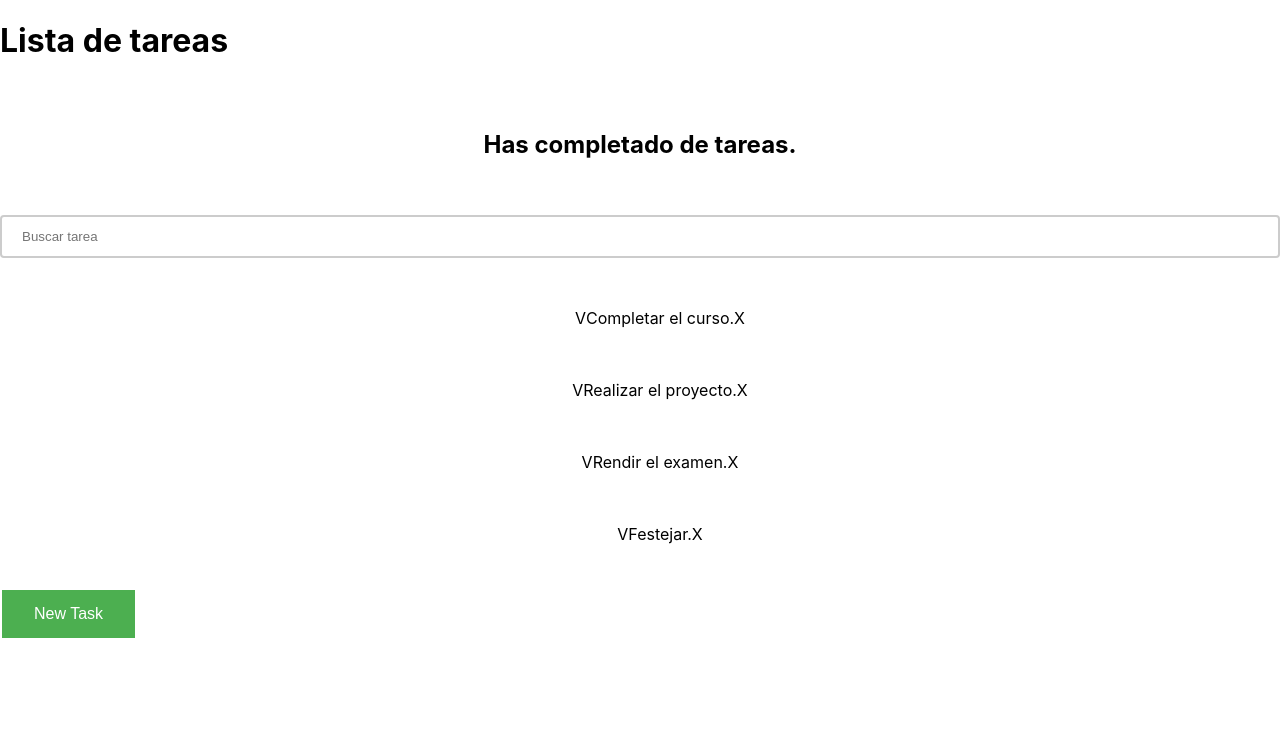
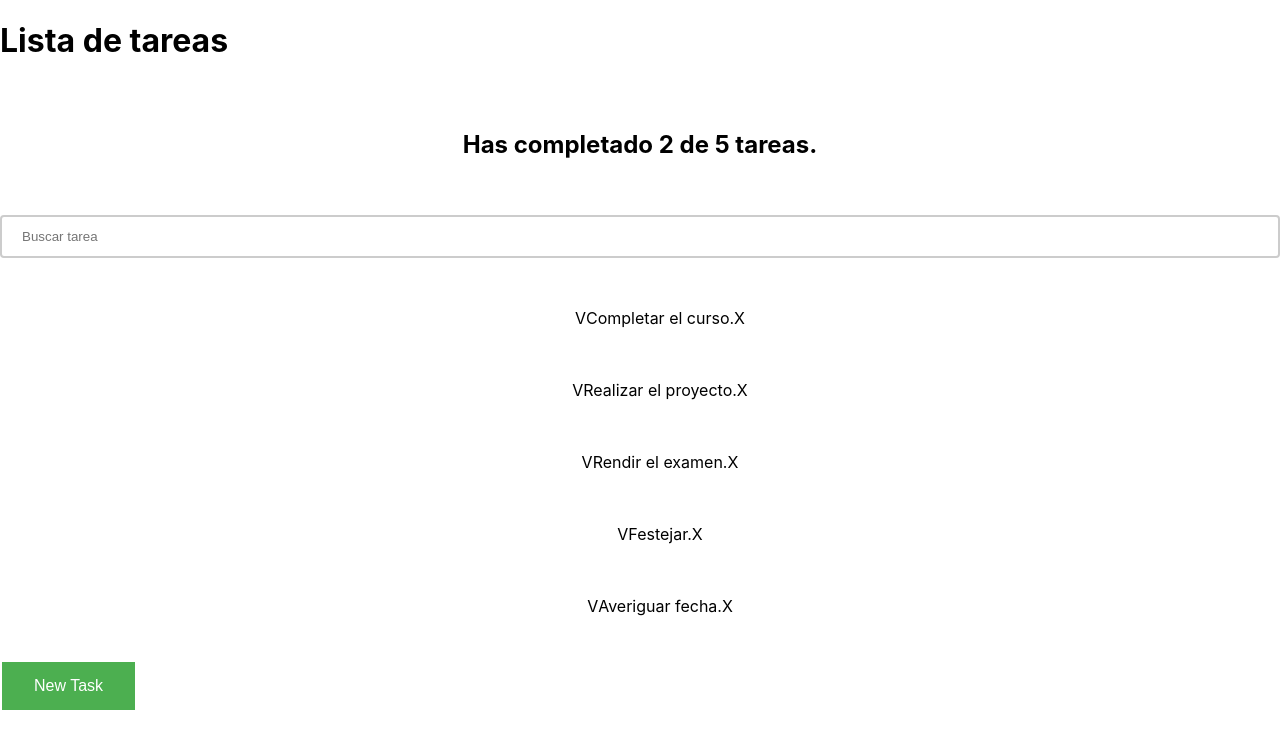
Before and after one commit to UboldiTIC/ordenate, a React (Create React App) app: page / in a window 1280 px wide. Shown: the top 748 px of the page. Built offline with nearby package versions, Linux system fonts and the light colour scheme.

Commit message:
Update App and TaskSearch with input event

```diff
--- a/src/App.js
+++ b/src/App.js
@@ -7,18 +7,56 @@ import { CreateTaskButton } from './CreateTaskButton';
 
 const defaultTasks = [
   { text: 'Completar el curso.', completed: true },
-  { text: 'Realizar el proyecto.', completed: true },
+  { text: 'Realizar el proyecto.', completed: false },
   { text: 'Rendir el examen.', completed: false },
   { text: 'Festejar.', completed: false },
+  { text: 'Averiguar fecha.', completed: true },
 ];
 
 function App() {
+
+  // CREAMOS UN ESTADO para las tareas a partir de useState
+  // el valor inicial del estado es un array de objetos
+  // cada objeto tiene una propiedad text y completed
+  // el valor de la propiedad text es un string
+  // el valor de la propiedad completed es un booleano.
+  const [tasks, setTasks] = React.useState(defaultTasks);
+
+  // CREAMOS UN ESTADO para el evento a partir de useState
+  // el valor inicial del estado es un string vacío
+  // este estado va a ser reutilizado en TaskSearch
+  // y en el console.log de App.
+  // es importante tener en cuenta que este estado va a actualizarse a partir del evento onChange.
+  // el evento onChange va a recibir un evento como parámetro.
+  const [event, setEvent] = React.useState('');
+
+  console.log("Los ususarios buscan: " + event);
+
+  // Estados Derivados: a partir de estados ya existentes, nos permiten realizar cálculos.
+  const completedTasks = tasks.filter(task => !!task.completed).length;
+  const totalTasks = tasks.length;
+  const completedPercentage = (completedTasks / totalTasks) * 100;
+  // Estado Derivado para filtrar las tareas:
+  const searchedTasks = tasks.filter(
+    (task) => {
+      return task.text.includes(event);
+    }
+  );
+
+
   return (
     <React.Fragment>
       <div className="App-container">
         <h1>Lista de tareas</h1>
-        <TaskCounter />
-        <TaskSearch />
+        <TaskCounter
+          completedTasks={completedTasks}
+          totalTasks={totalTasks}
+          completedPercentage={completedPercentage}
+        />
+        <TaskSearch
+          event={event}
+          setEvent={setEvent}
+        />
 
         <TaskList>
           {defaultTasks.map((task) => (
--- a/src/TaskSearch.js
+++ b/src/TaskSearch.js
@@ -1,12 +1,10 @@
 import React from 'react';
 import './TaskSearch.css';
 
-function TaskSearch() {
-
-    const [event, setEvent] = React.useState('');
-
-    console.log("Los ususarios buscan: " + event);
-
+function TaskSearch({event, setEvent}) {
+    // el evento onChange recibe un evento como parámetro
+    // y el valor del input es event.target.value
+    // el valor del input es un string vacío.
     return (
         <div>
             <input
```
